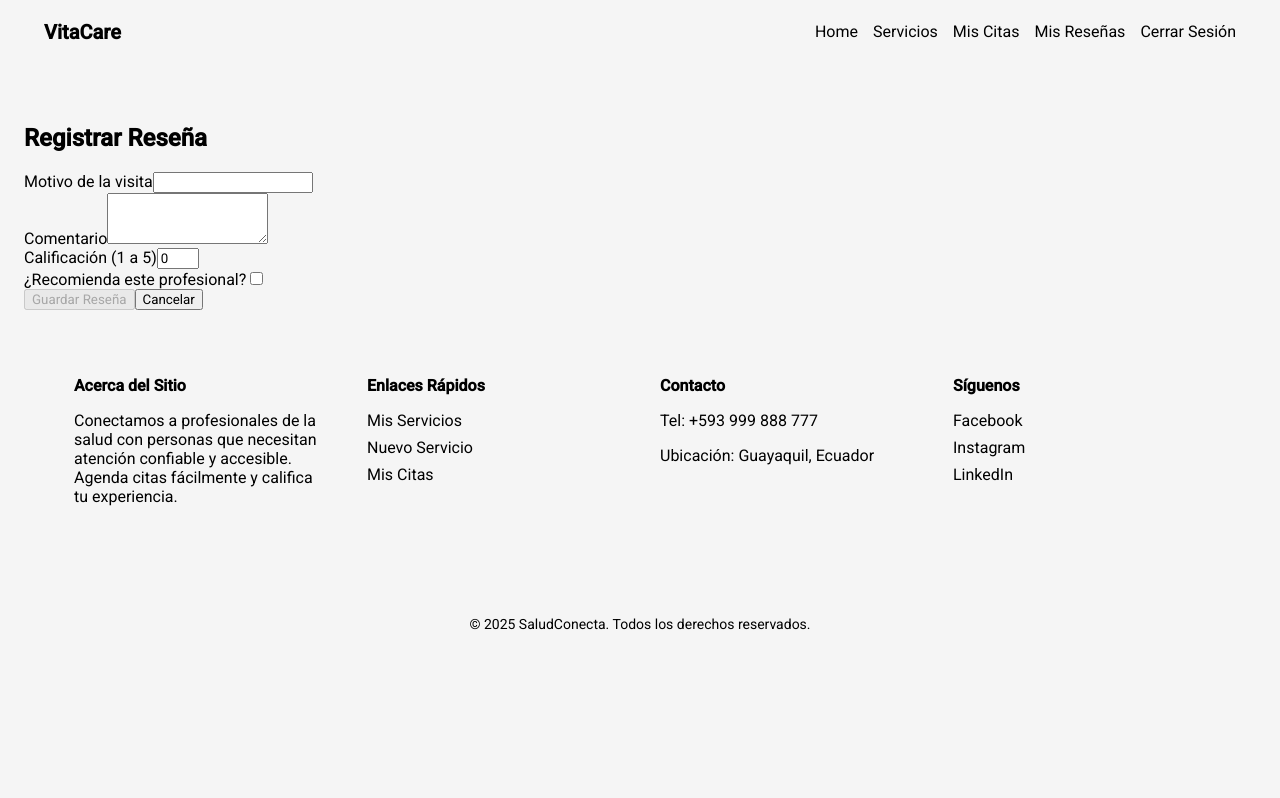
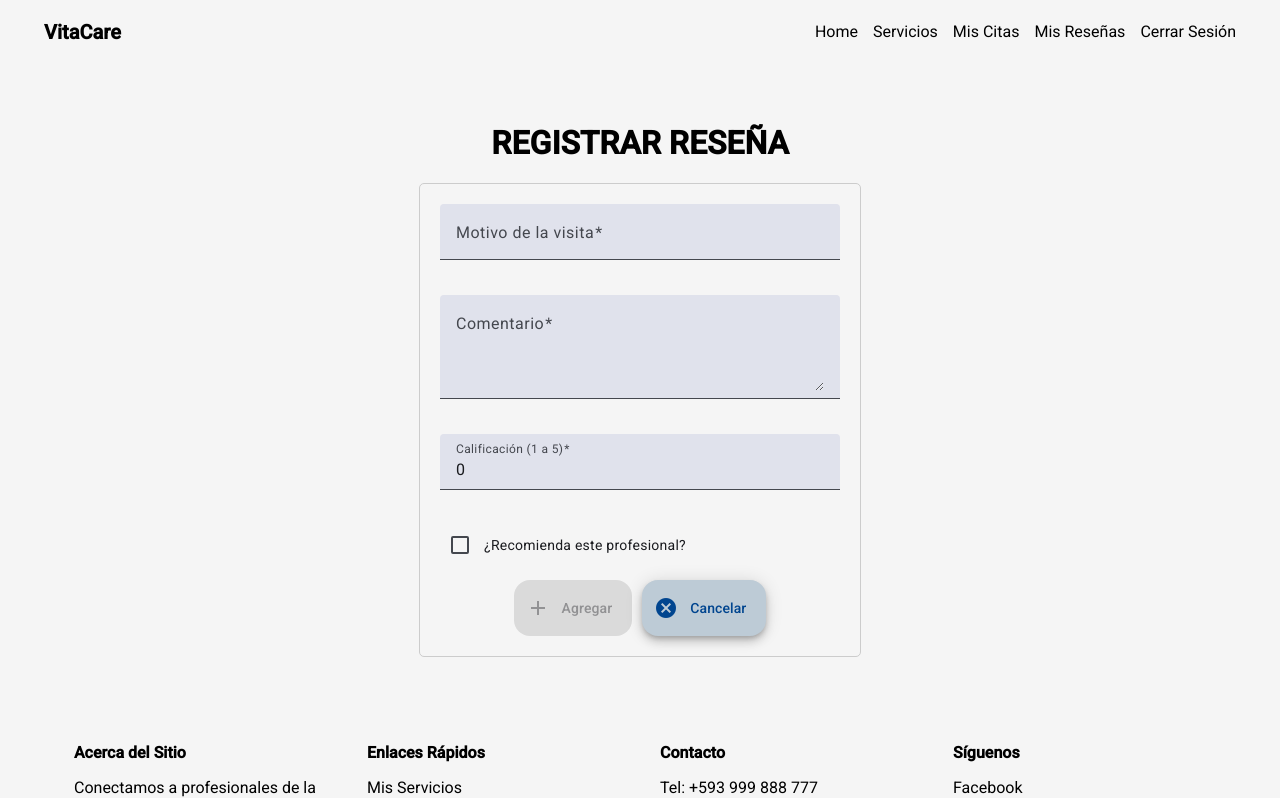
Before and after one commit to AbrahamzzZ/Directorio-Salud, an Angular app: page /resena-register/1 in a window 1280 px wide. Shown: the top 798 px of the page. Built offline with nearby package versions, Linux system fonts and the light colour scheme.

Commit message:
Actualización de CRUD con componentes material y reutilizable

```diff
--- a/src/app/components/pages/resena/mantenimiento-resena/mantenimiento-resena.component.html
+++ b/src/app/components/pages/resena/mantenimiento-resena/mantenimiento-resena.component.html
@@ -1,62 +1,15 @@
 <app-header></app-header>
-
   <h1>Mis Reseñas</h1>
-
   <form class="example-form">
     <mat-form-field class="example-full-width">
       <mat-label>Buscar:</mat-label>
-    <input matInput placeholder="Motivo de visita" type="search" (keyup)="search(searchInput)" #searchInput>
+      <input matInput placeholder="Motivo o comentario" type="search" (keyup)="search(searchInput)" #searchInput/>
     </mat-form-field>
   </form>
-
-<div class="mat-elevation-z8">
-  <table mat-table [dataSource]="dataSource">
-
-    <!-- Nombre del Profesional -->
-    <ng-container matColumnDef="nombreProfesional">
-      <th mat-header-cell *matHeaderCellDef> Profesional </th>
-      <td mat-cell *matCellDef="let element"> {{ element.nombreProfesional }} </td>
-    </ng-container>
-
-    <!-- Motivo de Visita -->
-    <ng-container matColumnDef="motivoVisita">
-      <th mat-header-cell *matHeaderCellDef> Motivo Visita </th>
-      <td mat-cell *matCellDef="let element"> {{ element.motivoVisita }} </td>
-    </ng-container>
-
-    <!-- Comentario -->
-    <ng-container matColumnDef="comentario">
-      <th mat-header-cell *matHeaderCellDef> Comentario </th>
-      <td mat-cell *matCellDef="let element"> {{ element.comentario }} </td>
-    </ng-container>
-
-    <!-- Calificación -->
-    <ng-container matColumnDef="calificacion">
-      <th mat-header-cell *matHeaderCellDef> Calificación </th>
-      <td mat-cell *matCellDef="let element"> {{ element.calificacion }} </td>
-    </ng-container>
-
-    <!-- ¿Recomienda? -->
-    <ng-container matColumnDef="recomienda">
-      <th mat-header-cell *matHeaderCellDef> ¿Recomienda? </th>
-      <td mat-cell *matCellDef="let element"> {{ element.recomienda ? 'Sí' : 'No' }} </td>
-    </ng-container>
-
-    <!-- Acciones -->
-    <ng-container matColumnDef="acciones">
-      <th mat-header-cell *matHeaderCellDef> Acciones </th>
-      <td mat-cell *matCellDef="let element">
-        <button mat-raised-button color="accent" (click)="editar(element)">Editar</button>
-        <button mat-raised-button color="warn" (click)="eliminar(element)">Eliminar</button>
-      </td>
-    </ng-container>
-
-    <!-- Filas -->
-    <tr mat-header-row *matHeaderRowDef="displayedColumns"></tr>
-    <tr mat-row *matRowDef="let row; columns: displayedColumns;"></tr>
-  </table>
-
-  <mat-paginator [pageSizeOptions]="[5, 10, 20]" showFirstLastButtons></mat-paginator>
-</div>
-
+  <app-tabla-reutilizable
+    [columnas]="columnasKeys"
+    [data]="dataSource.data"
+    [acciones]="acciones"
+    (accion)="gestionarAccion($event)"
+  ></app-tabla-reutilizable>
 <app-footer></app-footer>
--- a/src/app/components/pages/resena/mantenimiento-resena/mantenimiento-resena.component.ts
+++ b/src/app/components/pages/resena/mantenimiento-resena/mantenimiento-resena.component.ts
@@ -2,7 +2,7 @@ import { Component, ViewChild } from '@angular/core';
 import { CommonModule } from '@angular/common';
 import { Resena } from '../../../../models/Resena';
 import { ServResenasService } from '../../../../services/servicio-resena/serv-resenas.service';
-import { ServLoginService } from '../../../../services/serv-login.service';
+import { ServProfesionalesService } from '../../../../services/servicio-profesional/serv-profesionales.service';
 import { HeaderComponent } from '../../../shared/header/header.component';
 import { FooterComponent } from '../../../shared/footer/footer.component';
 import { MatButtonModule } from '@angular/material/button';
@@ -10,10 +10,11 @@ import { MatInputModule } from '@angular/material/input';
 import { MatPaginator, MatPaginatorModule } from '@angular/material/paginator';
 import { MatTableDataSource, MatTableModule } from '@angular/material/table';
 import { Router } from '@angular/router';
-import { Profesional } from '../../../../models/Profesional';
-
 import { forkJoin, map } from 'rxjs';
-import { ServProfesionalesService } from '../../../../services/servicio-profesional/serv-profesionales.service';
+import { TablaReutilizableComponent } from '../../../shared/tabla-reutilizable/tabla-reutilizable.component';
+import { MatDialogModule, MatDialog } from '@angular/material/dialog';
+import { DialogoComponent } from '../../../shared/dialogo/dialogo.component';
+import { DialogData } from '../../../../models/Dialog-data';
 
 interface ResenaConNombre extends Resena {
   nombreProfesional?: string;
@@ -22,24 +23,43 @@ interface ResenaConNombre extends Resena {
 @Component({
   selector: 'app-mantenimiento-resena',
   standalone: true,
-  imports: [HeaderComponent, FooterComponent, MatTableModule, MatPaginatorModule, MatButtonModule, MatInputModule],
+  imports: [
+    CommonModule, HeaderComponent, FooterComponent, MatTableModule, MatPaginatorModule, MatButtonModule,
+    MatInputModule, TablaReutilizableComponent, MatDialogModule],
   templateUrl: './mantenimiento-resena.component.html',
   styleUrl: './mantenimiento-resena.component.css'
 })
 export class MantenimientoResenaComponent {
 
-  displayedColumns: string[] = ['nombreProfesional', 'motivoVisita', 'comentario', 'calificacion', 'recomienda', 'acciones'];
+  displayedColumns: string[] = [];
   dataSource = new MatTableDataSource<ResenaConNombre>();
+  columnasKeys: string[] = [];
+
+  columnas = [
+    { key: 'nombreProfesional', titulo: 'Profesional' },
+    { key: 'motivoVisita', titulo: 'Motivo de Visita' },
+    { key: 'comentario', titulo: 'Comentario' },
+    { key: 'calificacion', titulo: 'Calificación' },
+    { key: 'recomienda', titulo: '¿Recomienda?' }
+  ];
+
+  acciones = [
+    { tipo: 'editar', icono: 'edit', tooltip: 'Editar reseña' },
+    { tipo: 'eliminar', icono: 'delete', tooltip: 'Eliminar reseña' }
+  ];
 
   @ViewChild(MatPaginator) paginator!: MatPaginator;
 
   constructor(
     private servResena: ServResenasService,
     private servProfesional: ServProfesionalesService,
-    private router: Router
+    private router: Router,
+    private dialog: MatDialog
   ) {}
 
   ngOnInit(): void {
+    this.columnasKeys = this.columnas.map(c => c.key);
+    this.displayedColumns = [...this.columnasKeys, 'acciones'];
     this.cargarResenas();
   }
 
@@ -86,19 +106,37 @@ export class MantenimientoResenaComponent {
     }
   }
 
+  gestionarAccion(event: { tipo: string, fila: ResenaConNombre }) {
+    if (event.tipo === 'editar') {
+      this.editar(event.fila);
+    } else if (event.tipo === 'eliminar') {
+      this.eliminar(event.fila);
+    }
+  }
+
   editar(resena: Resena) {
     this.router.navigate(['/resena-edit', resena.id]);
   }
 
   eliminar(resena: Resena) {
-    const confirmado = confirm(`¿Estás seguro de eliminar la reseña con motivo: "${resena.motivoVisita}"?`);
+    const dialogRef = this.dialog.open(DialogoComponent, {
+      width: '400px',
+      data: <DialogData>{
+        title: 'Confirmar eliminación',
+        message: `¿Estás seguro de eliminar la reseña con motivo: "${resena.motivoVisita}"?`,
+        confirmText: 'Sí, eliminar',
+        cancelText: 'Cancelar',
+        isConfirmation: true
+      }
+    });
+
+    dialogRef.afterClosed().subscribe((confirmado: boolean) => {
       if (confirmado) {
         this.servResena.deleteResena(resena).subscribe(() => {
           alert('Reseña eliminada correctamente');
           this.cargarResenas();
         });
       }
+    });
   }
-
-
 }
--- a/src/app/components/pages/resena/registro-actualizacion-resena/registro-actualizacion-resena.component.css
+++ b/src/app/components/pages/resena/registro-actualizacion-resena/registro-actualizacion-resena.component.css
@@ -0,0 +1,36 @@
+.example-form-grid {
+    display: grid;
+    grid-template-columns: 1fr; /* Una sola columna para apilar los campos */
+    gap: 15px; /* Espacio entre las filas (campos) */
+    max-width: 400px; /* Un ancho máximo razonable para pantallas grandes */
+    width: 90%; /* Ocupa un porcentaje mayor en pantallas pequeñas */
+    margin: 20px auto; /* Centra el formulario HORIZONTALMENTE */
+    padding: 20px;
+    border: 1px solid #ccc; /* Opcional: borde */
+    border-radius: 5px; /* Opcional: bordes redondeados */
+}
+
+.example-form-grid h1 {
+    text-align: center; /* Centra el título */
+    margin-bottom: 20px;
+}
+
+.example-section {
+    justify-self: start; /* Alinea el checkbox al inicio de la celda */
+}
+
+.buttons-container {
+    display: flex;
+    justify-content: center; /* Alinea los botones al final (derecha) */
+    gap: 10px;
+    width: 100%; /* Asegura que los botones estén en la misma línea y ocupen el ancho del formulario */
+}
+
+.btnCancel{
+    background-color: rgb(189, 203, 214);
+}
+
+/* Asegúrate de que los mat-form-field ocupen el ancho completo de su celda en la grid */
+.example-form-grid mat-form-field {
+    width: 100%;
+}
--- a/src/app/components/pages/resena/registro-actualizacion-resena/registro-actualizacion-resena.component.html
+++ b/src/app/components/pages/resena/registro-actualizacion-resena/registro-actualizacion-resena.component.html
@@ -1,32 +1,61 @@
 <app-header></app-header>
-<div class="container">
-  <h2>{{ isEdit ? 'Editar Reseña' : 'Registrar Reseña' }}</h2>
 
-  <form [formGroup]="resenaForm" (ngSubmit)="onSubmit()">
-    <div>
-      <label for="motivoVisita">Motivo de la visita</label>
-      <input id="motivoVisita" formControlName="motivoVisita" required />
+<h1>{{ isEdit ? ('Editar Reseña' | uppercase) : ('Registrar Reseña' | uppercase) }}</h1>
+
+<form class="example-form-grid" [formGroup]="resenaForm" (ngSubmit)="onSubmit($event)">
+  <!-- Motivo de la visita -->
+  <mat-form-field>
+    <mat-label for="motivoVisita">Motivo de la visita</mat-label>
+    <input matInput id="motivoVisita" placeholder="Motivo" formControlName="motivoVisita">
+    @if (resenaForm.get('motivoVisita')?.hasError('required')) {
+      <mat-error>Este campo es obligatorio.</mat-error>
+    }
+  </mat-form-field>
+
+  <!-- Comentario -->
+  <mat-form-field>
+    <mat-label for="comentario">Comentario</mat-label>
+    <textarea matInput id="comentario" placeholder="Ingrese su comentario" formControlName="comentario" rows="3"></textarea>
+    @if (resenaForm.get('comentario')?.hasError('required')) {
+      <mat-error>El comentario es obligatorio.</mat-error>
+    }
+  </mat-form-field>
+
+  <!-- Calificación -->
+  <mat-form-field>
+    <mat-label for="calificacion">Calificación (1 a 5)</mat-label>
+    <input matInput id="calificacion" type="number" min="1" max="5" formControlName="calificacion">
+    @if (resenaForm.get('calificacion')?.hasError('required')) {
+      <mat-error>La calificación es obligatoria.</mat-error>
+    }
+    @if (resenaForm.get('calificacion')?.hasError('min') || resenaForm.get('calificacion')?.hasError('max')) {
+      <mat-error>La calificación debe estar entre 1 y 5.</mat-error>
+    }
+  </mat-form-field>
+
+  <!-- Recomienda -->
+  <section class="example-section">
+    <mat-checkbox class="example-margin" id="recomienda" formControlName="recomienda">
+      ¿Recomienda este profesional?
+    </mat-checkbox>
+  </section>
+
+  <!-- Botones -->
+  <section class="buttons-container">
+    <div class="example-button-container">
+      <button mat-fab extended type="submit" color="primary" [disabled]="resenaForm.invalid || (isEdit && isNoChanges())">
+        <mat-icon>{{ isEdit ? 'edit' : 'add' }}</mat-icon>
+        {{ isEdit ? 'Actualizar' : 'Agregar' }}
+      </button>
     </div>
 
-    <div>
-      <label for="comentario">Comentario</label>
-      <textarea id="comentario" formControlName="comentario" required rows="3"></textarea>
+    <div class="example-button-container">
+      <button mat-fab extended color="warn" type="button" (click)="onCancel()" class="btnCancel">
+        <mat-icon>cancel</mat-icon>
+        Cancelar
+      </button>
     </div>
+  </section>
+</form>
 
-    <div>
-      <label for="calificacion">Calificación (1 a 5)</label>
-      <input id="calificacion" formControlName="calificacion" type="number" min="1" max="5" required />
-    </div>
-
-    <div>
-      <label for="recomienda">¿Recomienda este profesional?</label>
-      <input id="recomienda" formControlName="recomienda" type="checkbox" />
-    </div>
-
-    <button type="submit" [disabled]="resenaForm.invalid || (isEdit && isNoChanges())">
-      {{ isEdit ? 'Actualizar' : 'Guardar' }} Reseña
-    </button>
-    <button type="button" (click)="onCancel()">Cancelar</button>
-  </form>
-</div>
 <app-footer></app-footer>
--- a/src/app/components/pages/resena/registro-actualizacion-resena/registro-actualizacion-resena.component.ts
+++ b/src/app/components/pages/resena/registro-actualizacion-resena/registro-actualizacion-resena.component.ts
@@ -8,10 +8,20 @@ import { CommonModule } from '@angular/common';
 import { ReactiveFormsModule } from '@angular/forms';
 import { HeaderComponent } from '../../../shared/header/header.component';
 import { FooterComponent } from '../../../shared/footer/footer.component';
+import { MatFormFieldModule } from '@angular/material/form-field';
+import { MatInputModule } from '@angular/material/input';
+import { MatCheckboxModule } from '@angular/material/checkbox';
+import { MatIconModule } from '@angular/material/icon';
+import { MatButtonModule } from '@angular/material/button';
+import { MatDialog } from '@angular/material/dialog';
+import { DialogData } from '../../../../models/Dialog-data';
+import { DialogoComponent } from '../../../shared/dialogo/dialogo.component';
 
 @Component({
   selector: 'app-registro-actualizacion-resena',
-  imports: [CommonModule, ReactiveFormsModule, HeaderComponent, FooterComponent],
+  standalone: true,
+  imports: [CommonModule, ReactiveFormsModule, HeaderComponent, FooterComponent, MatFormFieldModule,
+    MatInputModule, MatCheckboxModule, MatIconModule, MatButtonModule],
   templateUrl: './registro-actualizacion-resena.component.html',
   styleUrl: './registro-actualizacion-resena.component.css'
 })
@@ -29,7 +39,8 @@ export class RegistroActualizacionResenaComponent {
     private route: ActivatedRoute,
     private router: Router,
     private servicioResena: ServResenasService,
-    private servicioLogin: ServLoginService
+    private servicioLogin: ServLoginService,
+    private dialog: MatDialog
   ) {
     this.resenaForm = this.fb.group({
       comentario: ['', Validators.required],
@@ -62,17 +73,38 @@ export class RegistroActualizacionResenaComponent {
     });
   }
 
-  onSubmit(): void {
+  onSubmit(event?: Event): void {
+    event?.preventDefault();
+
     if (this.resenaForm.invalid) return;
 
     if (this.isEdit) {
-      this.updateResena();
+      this.confirmarEdicion();
     } else {
-      this.addResena();
+      this.confirmarRegistro();
     }
   }
 
-  addResena(): void {
+  confirmarRegistro(): void {
+    const dialogRef = this.dialog.open(DialogoComponent, {
+      width: '400px',
+      data: <DialogData>{
+        title: 'Confirmar Registro',
+        message: '¿Estás seguro de que deseas registrar esta reseña?',
+        confirmText: 'Sí, registrar',
+        cancelText: 'Cancelar',
+        isConfirmation: true
+      }
+    });
+
+    dialogRef.afterClosed().subscribe(result => {
+      if (result === true) {
+        this.registrarResena();
+      }
+    });
+  }
+
+  registrarResena(): void {
     const nuevaResena: Resena = {
       ...this.resenaForm.value,
       profesionalId: this.profesionalId,
@@ -80,8 +112,26 @@ export class RegistroActualizacionResenaComponent {
     };
 
     this.servicioResena.addResena(nuevaResena).subscribe(() => {
-      alert('Reseña registrada con éxito');
-      this.router.navigate(['/patients-dashboard']);
+      this.router.navigate(['/patients-dashboard'], { replaceUrl: true });
+    });
+  }
+
+  confirmarEdicion(): void {
+    const dialogRef = this.dialog.open(DialogoComponent, {
+      width: '400px',
+      data: <DialogData>{
+        title: 'Confirmar Edición',
+        message: '¿Estás seguro de que deseas actualizar esta reseña?',
+        confirmText: 'Sí, actualizar',
+        cancelText: 'Cancelar',
+        isConfirmation: true
+      }
+    });
+
+    dialogRef.afterClosed().subscribe(result => {
+      if (result === true) {
+        this.updateResena();
+      }
     });
   }
 
@@ -92,13 +142,28 @@ export class RegistroActualizacionResenaComponent {
     };
 
     this.servicioResena.editResena(updatedResena).subscribe(() => {
-      alert('Reseña actualizada con éxito');
-      this.router.navigate(['/patients-dashboard']);
+      this.router.navigate(['/patients-dashboard'], { replaceUrl: true });
     });
   }
 
   isNoChanges(): boolean {
-    return JSON.stringify(this.resenaOriginal) === JSON.stringify(this.resenaForm.value);
+    if (!this.resenaOriginal) return false;
+
+    const original = {
+      comentario: this.resenaOriginal.comentario,
+      calificacion: this.resenaOriginal.calificacion,
+      recomienda: this.resenaOriginal.recomienda,
+      motivoVisita: this.resenaOriginal.motivoVisita
+    };
+
+    const current = this.resenaForm.value;
+
+    return (
+      original.comentario === current.comentario &&
+      original.calificacion === current.calificacion &&
+      original.recomienda === current.recomienda &&
+      original.motivoVisita === current.motivoVisita
+    );
   }
 
   onCancel(): void {
```
Also changed, not shown: public/json/datos.json (+10 -10 lines), src/app/services/servicio-resena/serv-resenas.service.ts (+6 -6 lines). Lines whose indentation alone changed are shown as unchanged.
